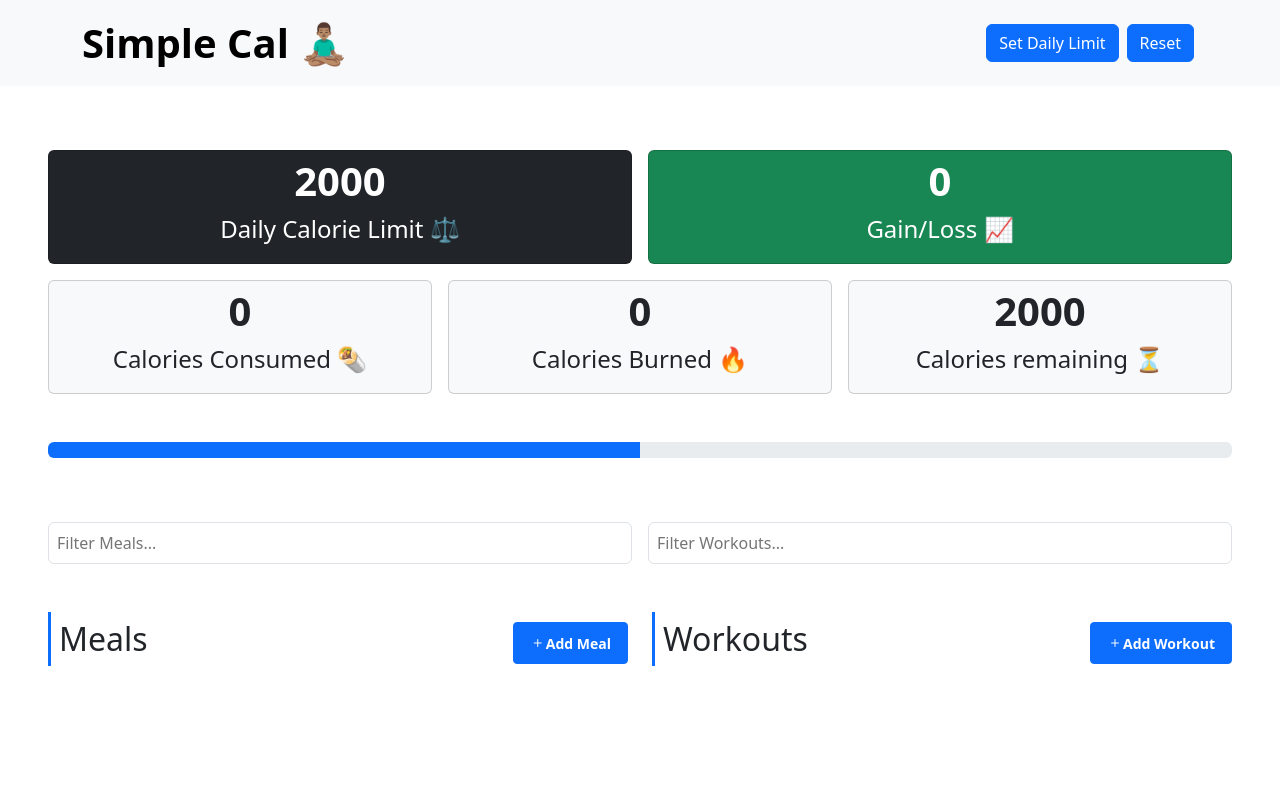
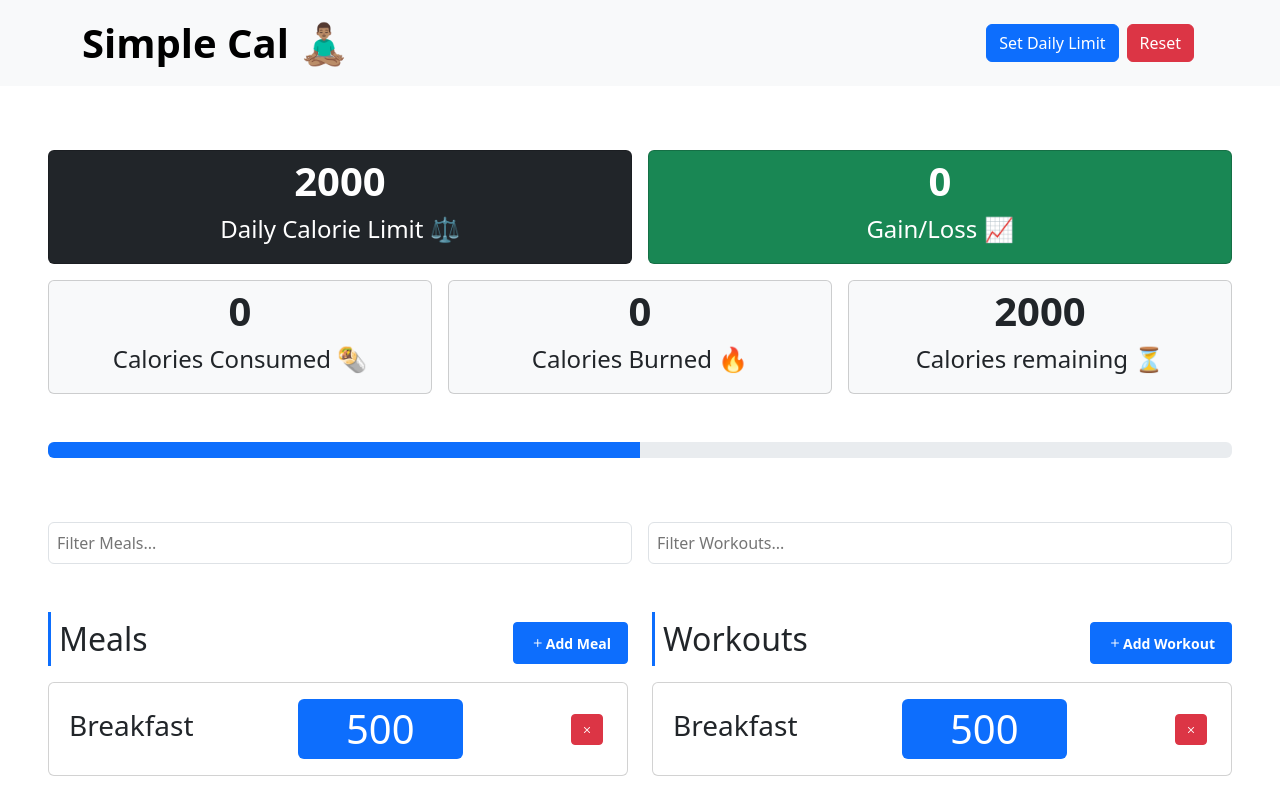
Before and after one commit to jordansbenjamin/SimpleCal_ReactProject, a React (Create React App) app: page / in a window 1280 px wide. Built offline with nearby package versions, Linux system fonts and the light colour scheme.

Commit message:
Added static Item component

```diff
--- a/src/components/Buttons.jsx
+++ b/src/components/Buttons.jsx
@@ -1,9 +1,9 @@
 import Button from "react-bootstrap/Button";
 
-export default function NavButton({ children }) {
+export default function NavButton({ children, btnType }) {
 	return (
 		<>
-			<Button className="mx-1">{children}</Button>
+			<Button className={`mx-1 ${btnType}`}>{children}</Button>
 		</>
 	);
 }
--- a/src/components/Items.jsx
+++ b/src/components/Items.jsx
@@ -8,19 +8,18 @@ export default function ItemsContainer() {
 	return (
 		<section className="mx-5">
 			<div className="row g-4">
-				<Item subheading="Meals" itemName="Meal" btnType="primary" borderType="primary" />
-				<Item subheading="Workouts" itemName="Workout" btnType="primary" borderType="primary" />
+				<ItemFormContainer subheading="Meals" itemName="Meal" btnType="primary" borderType="primary" />
+				<ItemFormContainer subheading="Workouts" itemName="Workout" btnType="primary" borderType="primary" />
 			</div>
 		</section>
 	);
 }
 
-function Item({ subheading, itemName, btnType, borderType }) {
+function ItemFormContainer({ subheading, itemName, btnType, borderType }) {
 	const [open, setOpen] = useState(false);
 
 	return (
 		<div className="col-md-6">
-
 			{/* ITEM HEADING */}
 			<div className="d-flex align-items-center">
 				<h2 className={`border-start border-${borderType} border-3 p-2`}>{subheading}</h2>
@@ -29,6 +28,8 @@ function Item({ subheading, itemName, btnType, borderType }) {
 					Add {itemName}
 				</ItemButton>
 			</div>
+
+			<Item />
 
 			{/* COLLAPSEABLE ELEMENT */}
 
@@ -45,33 +46,24 @@ function Item({ subheading, itemName, btnType, borderType }) {
 					</form>
 				</div>
 			</Collapse>
-
 		</div>
 	);
 }
 
-// function CollapseItems({ btnName, btnType }) {
-// 	const [open, setOpen] = useState(false);
-
-// 	return (
-// 		<>
-// 			<ItemButton btnType={btnType} onClick={() => setOpen(!open)} aria-controls="collapse" aria-expanded={open}>
-// 				<i className="bi bi-plus fs-6"></i>
-// 				{btnName}
-// 			</ItemButton>
-// 			<Collapse in={open}>
-// 				<div className="card card-body bg-light">
-// 					<form>
-// 						<div className="mb-3">
-// 							<input type="text" className="form-control" placeholder="Enter meal..."></input>
-// 						</div>
-// 						<div className="mb-3">
-// 							<input type="text" className="form-control" placeholder="Enter calories..."></input>
-// 						</div>
-// 						<Button>Add</Button>
-// 					</form>
-// 				</div>
-// 			</Collapse>
-// 		</>
-// 	);
-// }
+function Item() {
+	return (
+		<div>
+			<div className="card my-2">
+				<div className="card-body">
+					<div className="d-flex align-items-center justify-content-between">
+						<h3 className="mx-1">Breakfast</h3>
+						<div className="fs-1 bg-primary text-white text-center rounded-2 px-2 px-sm-5">500</div>
+						<Button className="delete btn btn-danger btn-sm mx-2">
+							<i class="bi bi-x"></i>
+						</Button>
+					</div>
+				</div>
+			</div>
+		</div>
+	);
+}
--- a/src/components/Navbar.jsx
+++ b/src/components/Navbar.jsx
@@ -13,7 +13,7 @@ export default function NavbarHeader() {
           <Nav className="ms-auto">
             {/* <Nav.Link href="#home" className='fs-5'>Set Daily Limit</Nav.Link> */}
             <NavButton>Set Daily Limit</NavButton>
-            <NavButton>Reset</NavButton>
+            <NavButton btnType="btn-danger">Reset</NavButton>
             {/* <Nav.Link href="#link" className='fs-5'>Reset</Nav.Link> */}
           </Nav>
         </Navbar.Collapse>
```
